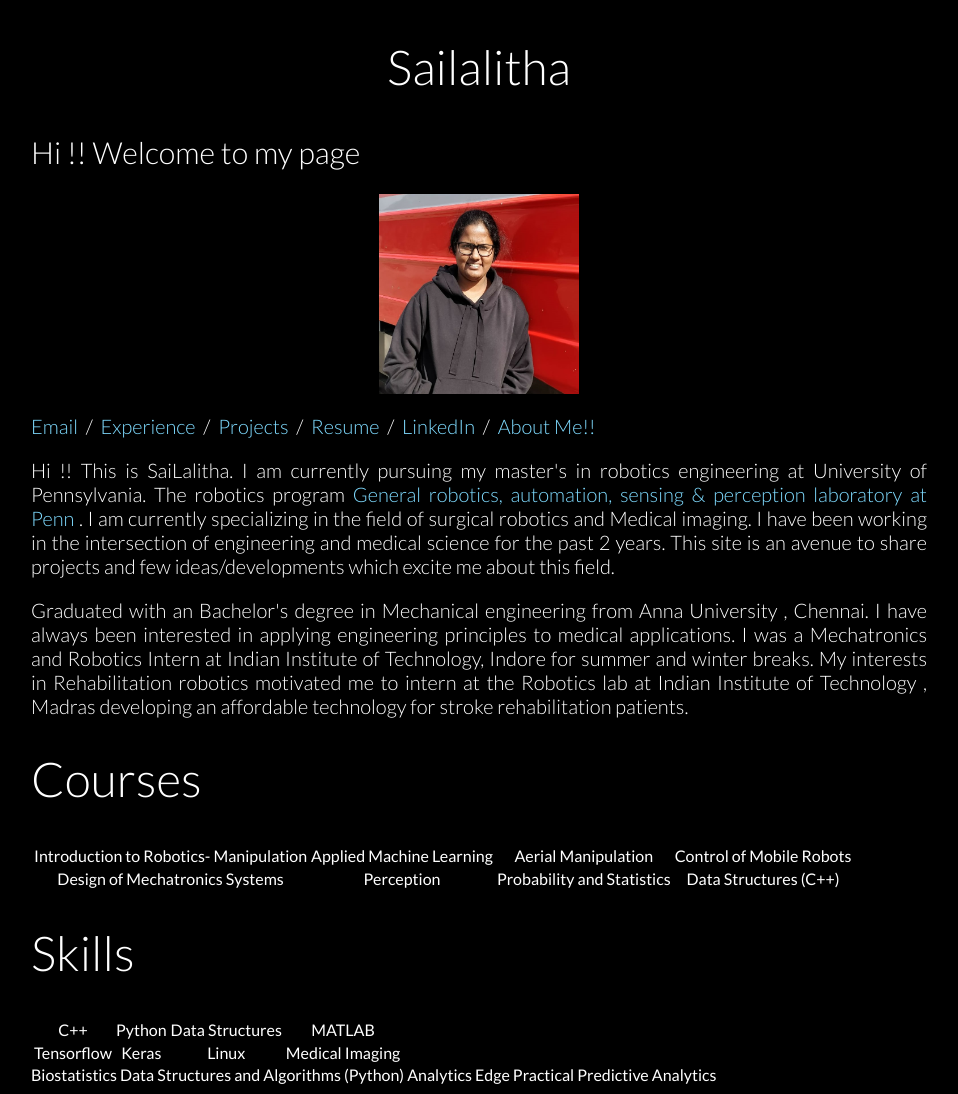
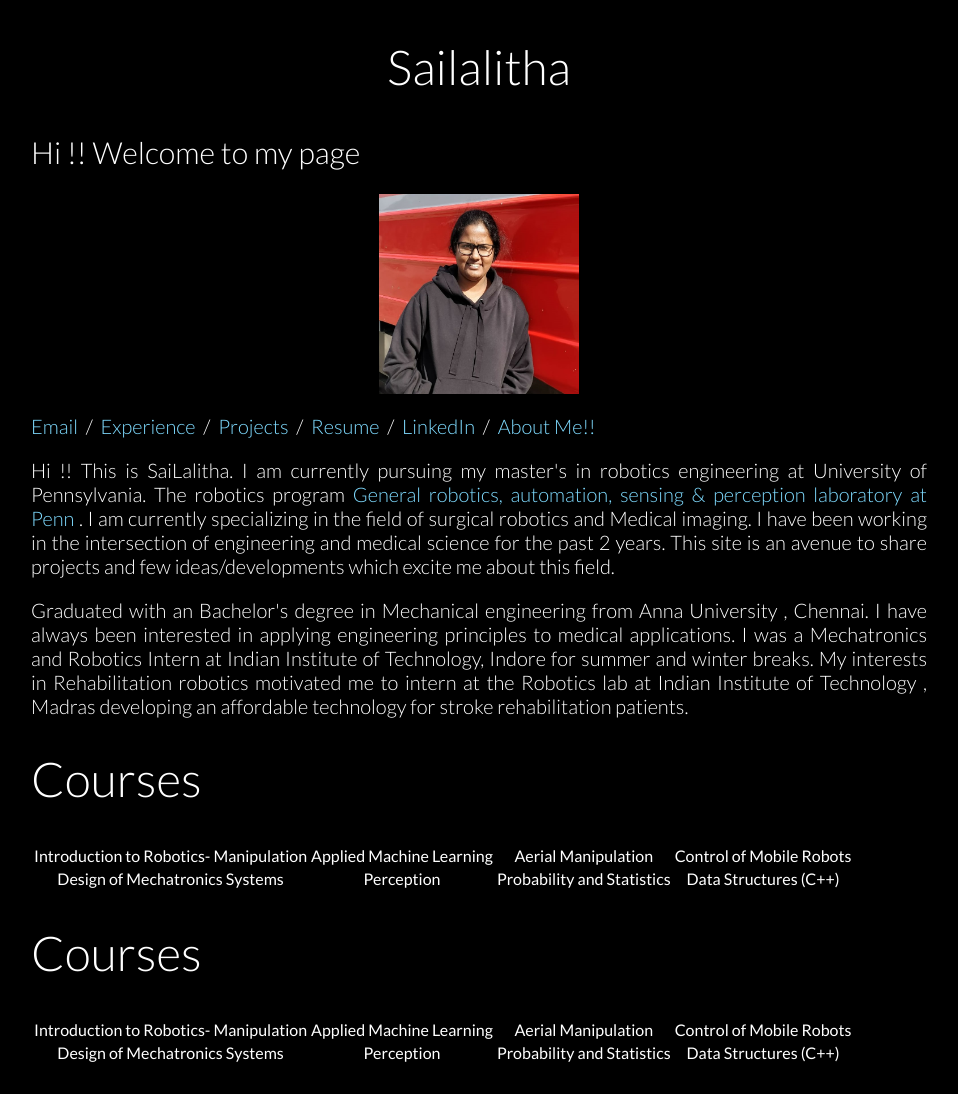
Before and after one commit to sailalitha96/sailalitha96.github.io, a Jekyll site: the page index.html, which Jekyll copies as it is, in a window 1280 px wide. Shown: the whole page, without its empty margins (161-1119 px from the left). Built offline with Jekyll 4.4.1, drawn with Linux system fonts in a browser that asks for light colours; nearby versions of some CDN libraries.

Commit message:
Update index.html

```diff
--- a/index.html
+++ b/index.html
@@ -73,12 +73,10 @@
 	</div>
 <!-- </div>
 	 -->
+
 <div class="row">
-
-<h1 id="courses">Skills</h1>
-
-<!-- <p><br></p>
- -->
+<h1 id="courses">Courses</h1>
+<!-- <p><br></p> -->
 <table>
 <thead>
 <tr>
@@ -88,35 +86,31 @@
 <th align="center"></th>
 </tr>
 </thead>
-
 <tbody>
 <tr>
-<td align="center">C++</td>
-<td align="center">Python</td>
-<td align="center">Data Structures</td>
-<td align="center">MATLAB</td>
+<td align="center">Introduction to Robotics- Manipulation</td>
+<td align="center">Applied Machine Learning</td>
+<td align="center">Aerial Manipulation</td>
+<td align="center">Control of Mobile Robots</td>
 </tr>
 
 <tr>
-<td align="center">Tensorflow</td>
-<td align="center"> Keras</td>
-<td align="center">Linux </td>
-<td align="center">Medical Imaging</td>
+<td align="center">Design of Mechatronics Systems</td>
+<td align="center">Perception</td>
+<td align="center">Probability and Statistics </td>
+<td align="center">Data Structures (C++)</td>
 </tr>
-</tbody>
-</table>
 
-<tr>
+<!-- <tr>
 <td align="center">Biostatistics</td>
 <td align="center">Data Structures and Algorithms (Python)</td>
 <td align="center">Analytics Edge</td>
 <td align="center">Practical Predictive Analytics</td>
-</tr>
+</tr> -->
+</tbody>
+</table>
 
-  </div>
-
-</div>
-
+	</div>
 
 
 
```
